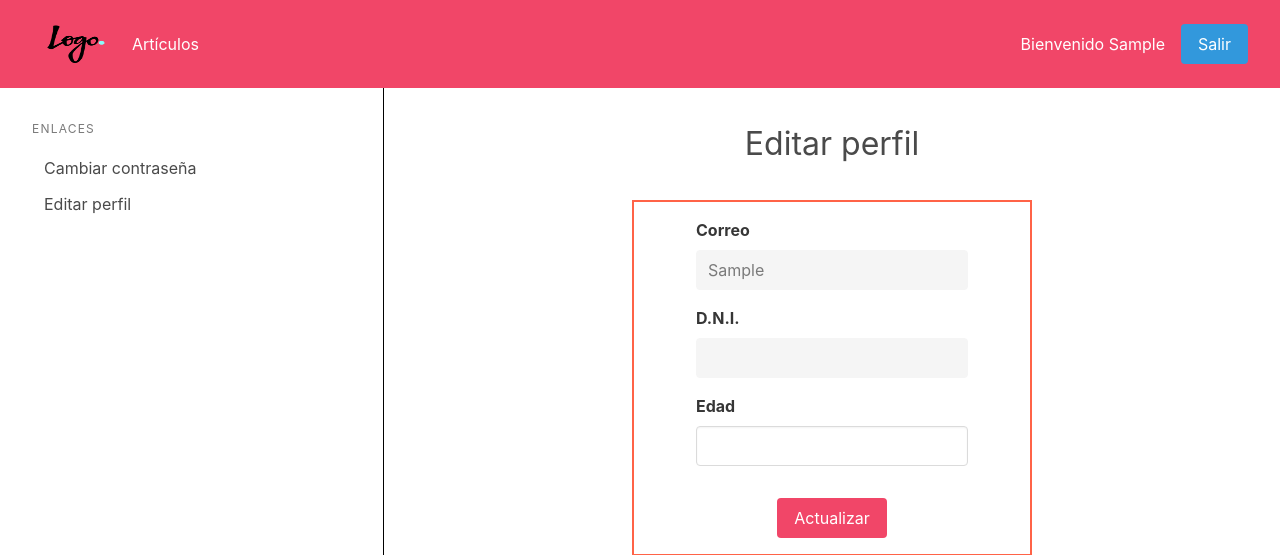
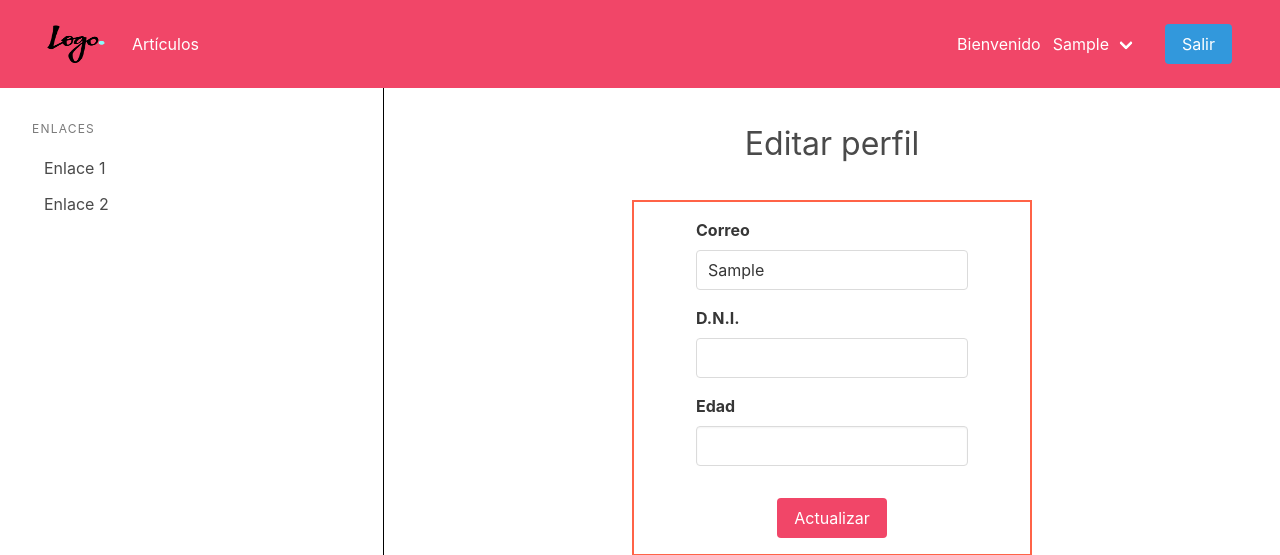
Before and after one commit to manuelgithub14/pruebasPHP, a PHP site: page /recuperarPassword/index.php?path=editarPerfil in a window 1280 px wide. Shown: the top 555 px of the page. Run offline with PHP 8.4, Linux system fonts and the light colour scheme; the visitor is signed in with stand-in values (Sample User, id 1); tables that the repository leaves empty or names only in its code hold one stand-in row (values such as "Sample post"); some libraries are stand-ins or nearby versions.

Commit message:
Menu desplegable para editar y cambiar la clave

```diff
--- a/inc/menuAside.php
+++ b/inc/menuAside.php
@@ -3,7 +3,7 @@
 <aside class="menu">
     <span class="menu-label">Enlaces</span>
     <ul class="menu-list">
-        <li><a href="cambioPassword">Cambiar contrase&ntilde;a</a></li>
-        <li><a href="editarPerfil">Editar perfil</a></li>
+        <li><a href="#">Enlace 1</a></li>
+        <li><a href="#">Enlace 2</a></li>
     </ul>
 </aside>
--- a/inc/menuNavegacion.php
+++ b/inc/menuNavegacion.php
@@ -16,7 +16,15 @@ if (isset($_SESSION['id_usuario'])) {
     </ul>
     <div class="navbar-end">
         <?php if (!empty($usuarioNav) && $usuarioNav->getActivado()): ?>
-            <span>Bienvenido <a href="editarPerfil"><?= htmlentities($usuarioNav->getCorreo()) ?></a></span>
+            Bienvenido
+            <div class="navbar-item has-dropdown is-hoverable">
+                <a class="navbar-link"><?= htmlentities($usuarioNav->getCorreo()) ?></a>
+
+                <div class="navbar-dropdown">
+                    <a class="navbar-item" href="cambioPassword">Cambiar contrase&ntilde;a</a>
+                    <a class="navbar-item" href="editarPerfil">Editar perfil</a>
+                </div>
+            </div>
             <a href="logout" class="button is-info">Salir</a>
         <?php else : ?>
             <a href="login">Loguearse</a><label>&nbsp; o &nbsp;</label>
--- a/paginas/editarPerfil.php
+++ b/paginas/editarPerfil.php
@@ -36,12 +36,12 @@ if ($_SERVER['REQUEST_METHOD'] == 'POST') {
             <form method="post" id="formEditarUsuario">
                 <div class="field">
                     <label class="label">Correo</label>
-                    <input type="text" class="input" id="correo" name="correo" value="<?= htmlentities($user->getCorreo()) ?>" disabled="true"/>
+                    <input type="text" class="input" id="correo" name="correo" value="<?= htmlentities($user->getCorreo()) ?>" readonly="true"/>
                     <p class="help" id="infoCorreo"></p>
                 </div>
                 <div class="field">
                     <label class="label">D.N.I.</label>
-                    <input type="text" class="input" id="dni" name="dni" value="<?= htmlentities($user->getDni()) ?>" disabled="true"/>
+                    <input type="text" class="input" id="dni" name="dni" value="<?= htmlentities($user->getDni()) ?>" readonly="true"/>
                     <p class="help" id="infoDni"></p>
                 </div>
                 <div class="field">
--- a/public/css/estiloPrincipal.css
+++ b/public/css/estiloPrincipal.css
@@ -63,8 +63,9 @@ input[type="submit"]{
     width: 25em;
 }
 
-.navbar-end span{
+.navbar-end .button{
     margin-right: 1em;
+    margin-left: 1em;
 }
 
 .navbar-end a, .navbar-start a{
@@ -73,6 +74,10 @@ input[type="submit"]{
 
 .navbar-end a:hover{
     color: #3273dc;
+}
+
+.navbar-dropdown .navbar-item{
+    color: black;
 }
 
 .navbar-start li:hover{
```
Also changed, not shown: nbproject/private/private.xml (+4 -9 lines).
